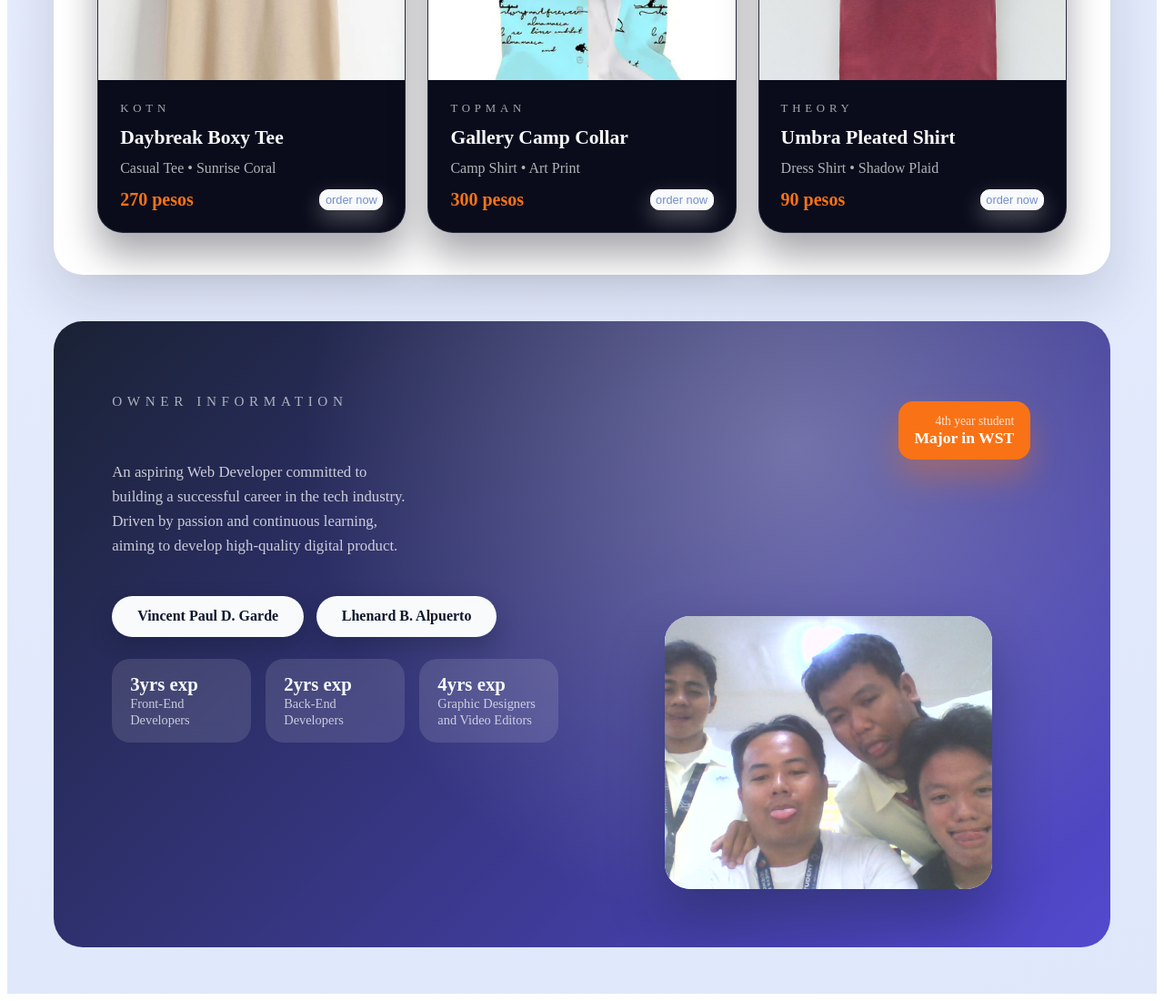
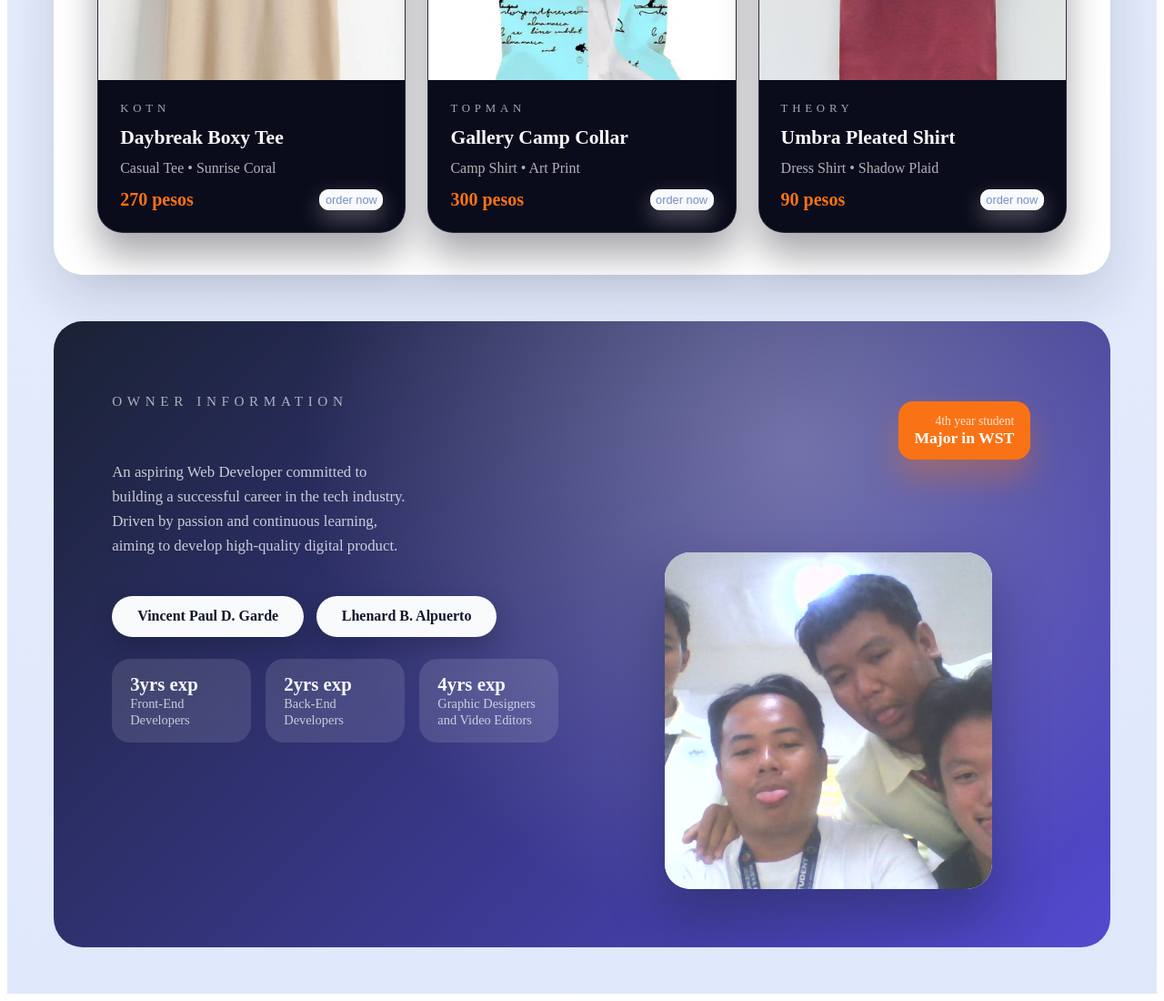
Before and after one commit to vince00279/vince.github.io, an Angular app: page / in a window 1280 px wide. Shown: the part 2231-3331 px from the top of the page at 91% size. Built offline with nearby package versions, Linux system fonts and the light colour scheme.

Commit message:
Update home.css

```diff
--- a/src/app/home/home.css
+++ b/src/app/home/home.css
@@ -154,7 +154,7 @@
 }
 .hero-imageS {
   width: 100%;
-  height: 300px;
+  height: 370px;
   object-fit: cover;
   display: block;
 }
```
